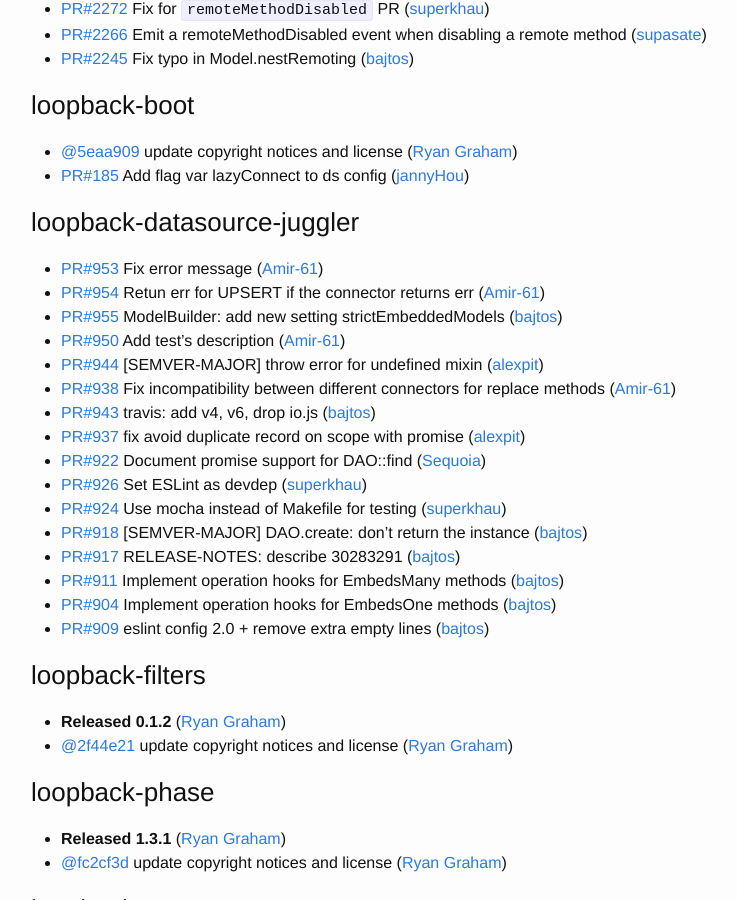
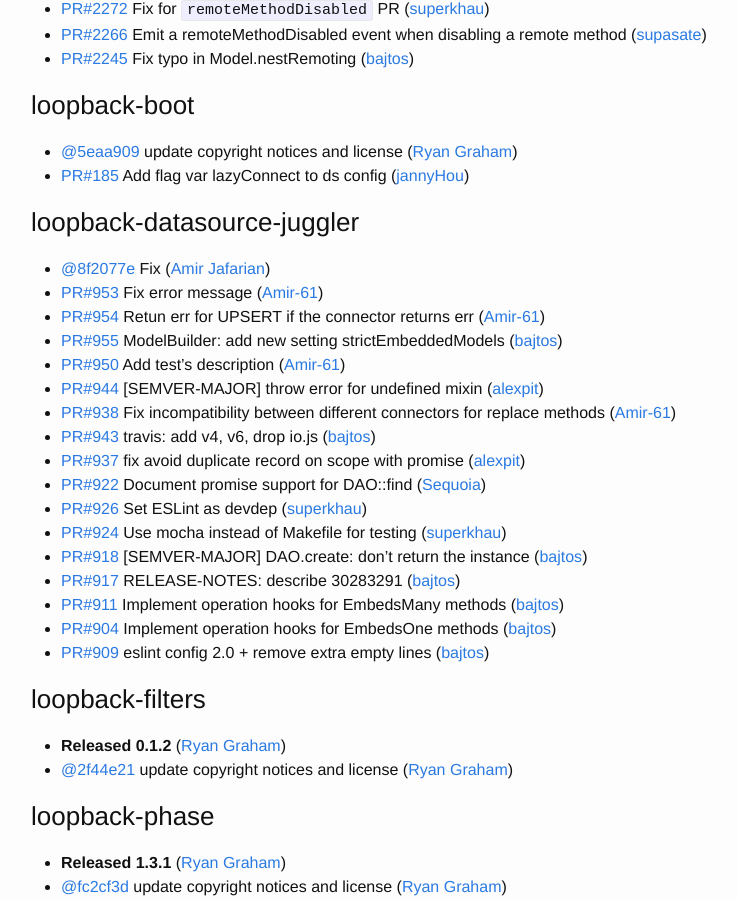
Before and after one commit to strongloop/loopback, a Jekyll site: the page built from index.md, in a window 1280 px wide and 900 px high, scrolled down 1034 px. Shown: the whole window, without its empty margins (239-976 px from the left). Built offline with Jekyll 4.4.1, drawn with Linux system fonts in a browser that asks for light colours.

Commit message:
Update changelog

```diff
--- a/index.md
+++ b/index.md
@@ -50,6 +50,7 @@
 
 
 ### loopback-datasource-juggler
+ * [@8f2077e](https://github.com/strongloop/loopback-datasource-juggler/commit/8f2077e344f08241a568905ae99ea865bd236988) Fix ([Amir Jafarian](https://github.com/Amir-61))
  * [PR#953](https://github.com/strongloop/loopback-datasource-juggler/pull/953) Fix error message ([Amir-61](https://github.com/Amir-61))
  * [PR#954](https://github.com/strongloop/loopback-datasource-juggler/pull/954) Retun err for UPSERT if the connector returns err ([Amir-61](https://github.com/Amir-61))
  * [PR#955](https://github.com/strongloop/loopback-datasource-juggler/pull/955) ModelBuilder: add new setting strictEmbeddedModels ([bajtos](https://github.com/bajtos))
```
